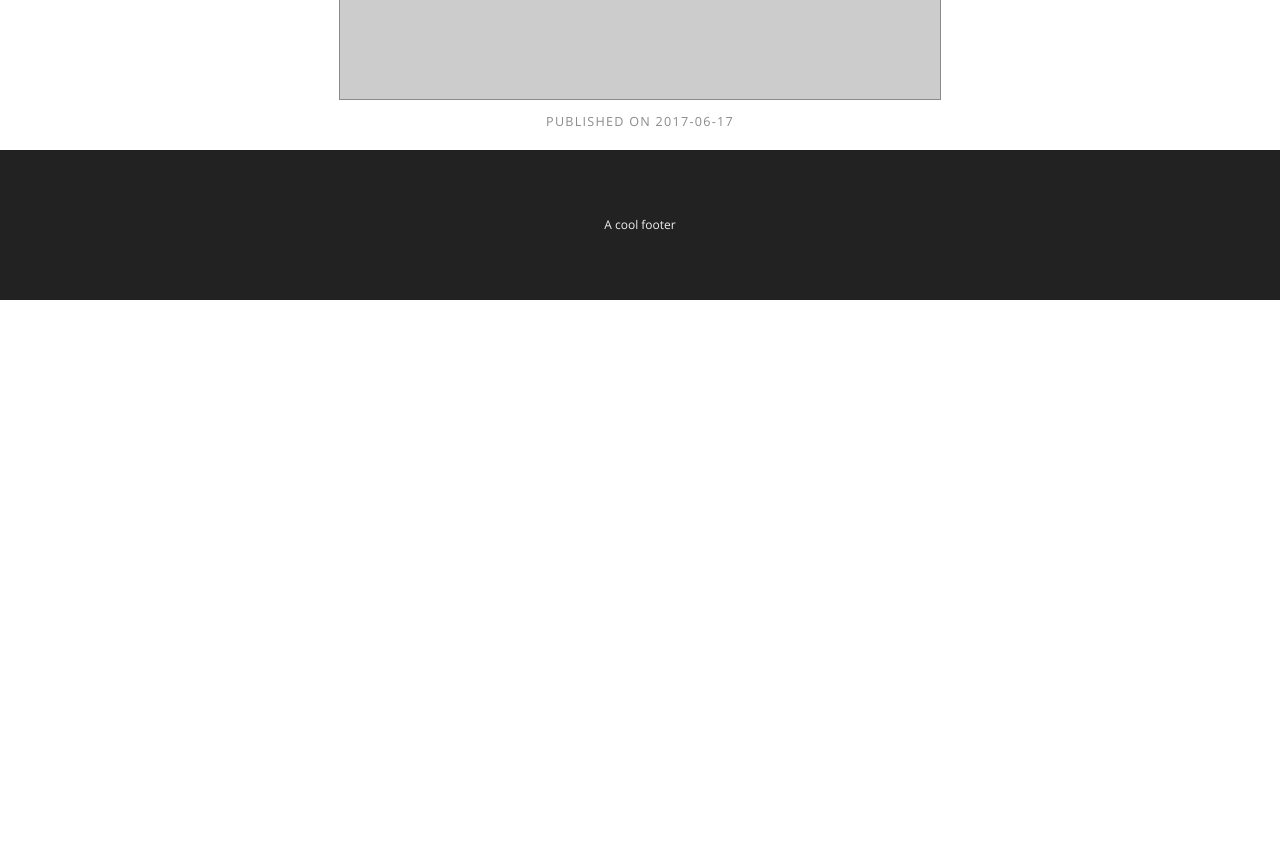
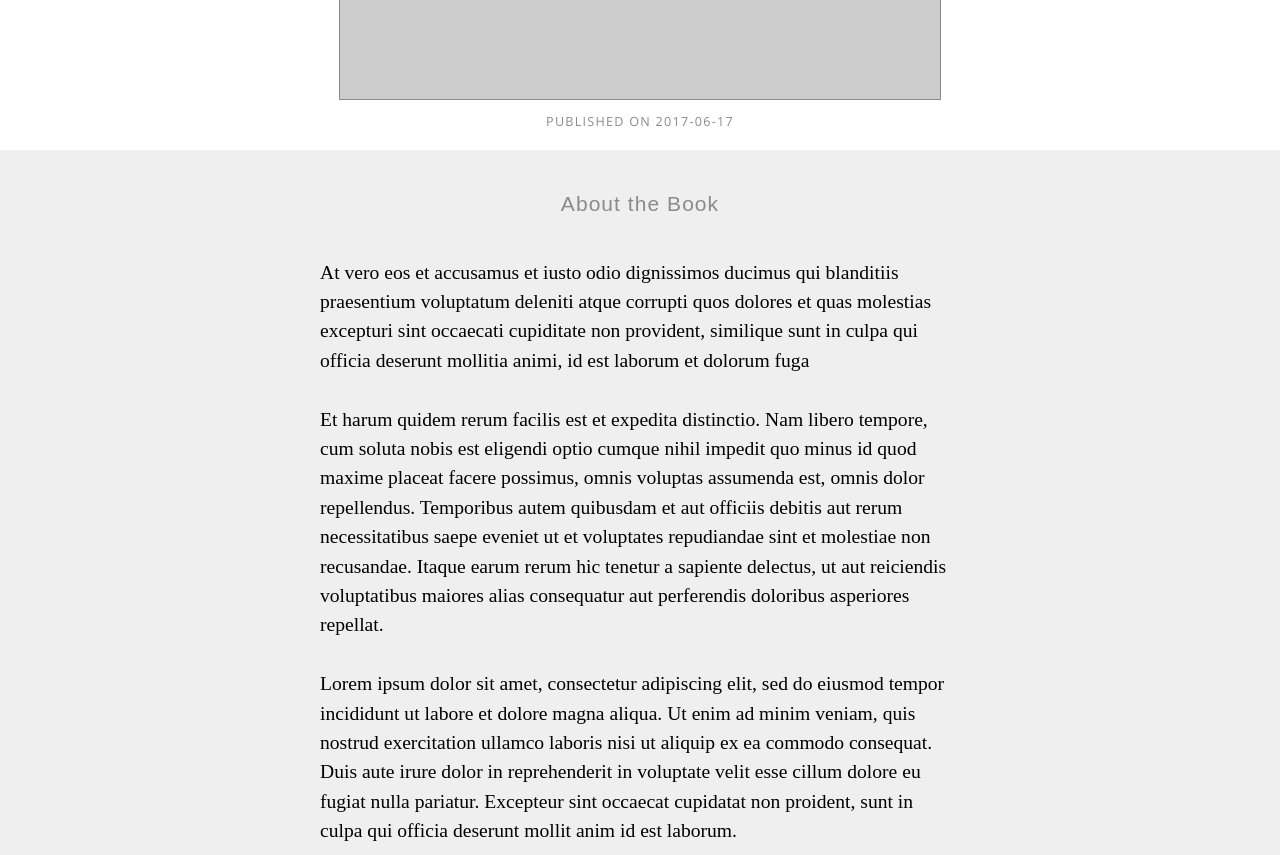
Before and after one commit to wcalderipe/react-book-app-layout, a website: page book.html in a window 1280 px wide. Shown: the part 725-1580 px from the top of the page. Before the commit the page ends 1025 px from the top, so only its background shows below. Drawn offline with nearby package versions, Linux system fonts and the light colour scheme; files that its build step writes are made by us from their sources; placeholder pictures from the web are drawn by us.

Commit message:
Add about the book section

```diff
--- a/book.html
+++ b/book.html
@@ -50,6 +50,18 @@
       </section>
     </section>
 
+    <section class="book-about">
+      <div class="container-small">
+	<h1 class="title">About the Book</h1>
+	<div class="content">
+	  <p>At vero eos et accusamus et iusto odio dignissimos ducimus qui blanditiis praesentium voluptatum deleniti atque corrupti quos dolores et quas molestias excepturi sint occaecati cupiditate non provident, similique sunt in culpa qui officia deserunt mollitia animi, id est laborum et dolorum fuga</p>
+	  <p>Et harum quidem rerum facilis est et expedita distinctio. Nam libero tempore, cum soluta nobis est eligendi optio cumque nihil impedit quo minus id quod maxime placeat facere possimus, omnis voluptas assumenda est, omnis dolor repellendus. Temporibus autem quibusdam et aut officiis debitis aut rerum necessitatibus saepe eveniet ut et voluptates repudiandae sint et molestiae non recusandae. Itaque earum rerum hic tenetur a sapiente delectus, ut aut reiciendis voluptatibus maiores alias consequatur aut perferendis doloribus asperiores repellat.</p>
+	  <p>Lorem ipsum dolor sit amet, consectetur adipiscing elit, sed do eiusmod tempor incididunt ut labore et dolore magna aliqua. Ut enim ad minim veniam, quis nostrud exercitation ullamco laboris nisi ut aliquip ex ea commodo consequat. Duis aute irure dolor in reprehenderit in voluptate velit esse cillum dolore eu fugiat nulla pariatur. Excepteur sint occaecat cupidatat non proident, sunt in culpa qui officia deserunt mollit anim id est laborum.</p>
+	  <p>Sed ut perspiciatis unde omnis iste natus error sit voluptatem accusantium doloremque laudantium, totam rem aperiam, eaque ipsa quae ab illo inventore veritatis et quasi architecto beatae vitae dicta sunt explicabo. Nemo enim ipsam voluptatem quia voluptas sit aspernatur aut odit aut fugit, sed quia consequuntur magni dolores eos qui ratione voluptatem sequi nesciunt. Neque porro quisquam est, qui dolorem ipsum quia dolor sit amet, consectetur, adipisci velit, sed quia non numquam eius modi tempora incidunt ut labore et dolore magnam aliquam quaerat voluptatem. Ut enim ad minima veniam, quis nostrum exercitationem ullam corporis suscipit laboriosam, nisi ut aliquid ex ea commodi consequatur? Quis autem vel eum iure reprehenderit qui in ea voluptate velit esse quam nihil molestiae consequatur, vel illum qui dolorem eum fugiat quo voluptas nulla pariatur?</p>
+	</div>
+      </div>
+    </section>
+
     <footer class="main-footer">
       <p>A cool footer</p>
     </footer>
--- a/styles.less
+++ b/styles.less
@@ -64,8 +64,13 @@ body {
 }
 
 
-.store .container {
+.container {
   max-width: 70%;
+  margin: 0 auto;
+}
+
+.container-small {
+  max-width: 50%;
   margin: 0 auto;
 }
 
@@ -253,6 +258,38 @@ body {
 }
 
 
+.book-about {
+  background-color: #efefef;
+  color: #000;
+  padding: 3em 0;
+
+  .title {
+    text-align: center;
+    margin-top: 0;
+    margin-bottom: 2em;
+    color: #8b8b8b;
+    font-weight: 400;
+    font-family: sans-serif;
+    letter-spacing: .05em;
+  }
+
+  .content {
+    font-family: serif;
+    box-sizing: border-box;
+
+    p {
+      font-size: 1.4em;
+      line-height: 1.5em;
+      margin: 0 0 1.5em;
+
+      &:last-child {
+	margin-bottom: 0;
+      }
+    }
+  }
+}
+
+
 .btn {
   border: 0;
   color: #fff;
```
